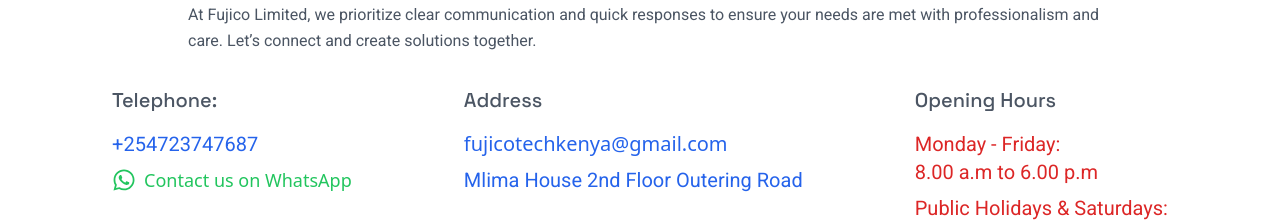
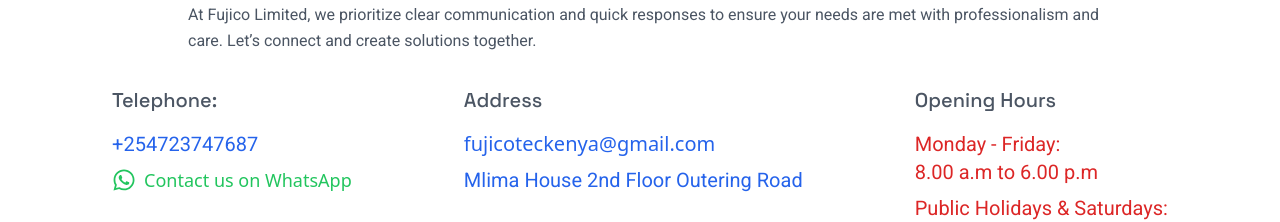
Before and after one commit to Anise918/Fujico-Company, a React (Vite) app: page / in a window 1280 px wide. Shown: the part 6629-6851 px from the top of the page. Built offline with nearby package versions, Linux system fonts and the light colour scheme; a web font is replaced by a local one.

Commit message:
change email address

```diff
--- a/src/Components/Contact.jsx
+++ b/src/Components/Contact.jsx
@@ -52,10 +52,10 @@
           <h1 className="font-space text-gray-600 text-xl mb-4">Address</h1>
           <p className='mb-2 '>
           <a
-          href="mailto:fujicotechkenya@gmail.com"
+          href="mailto:fujicoteckenya@gmail.com"
           className="text-blue-600 hover:underline text-xl "
         >
-          fujicotechkenya@gmail.com
+          fujicoteckenya@gmail.com
         </a>
 
           </p>
```
